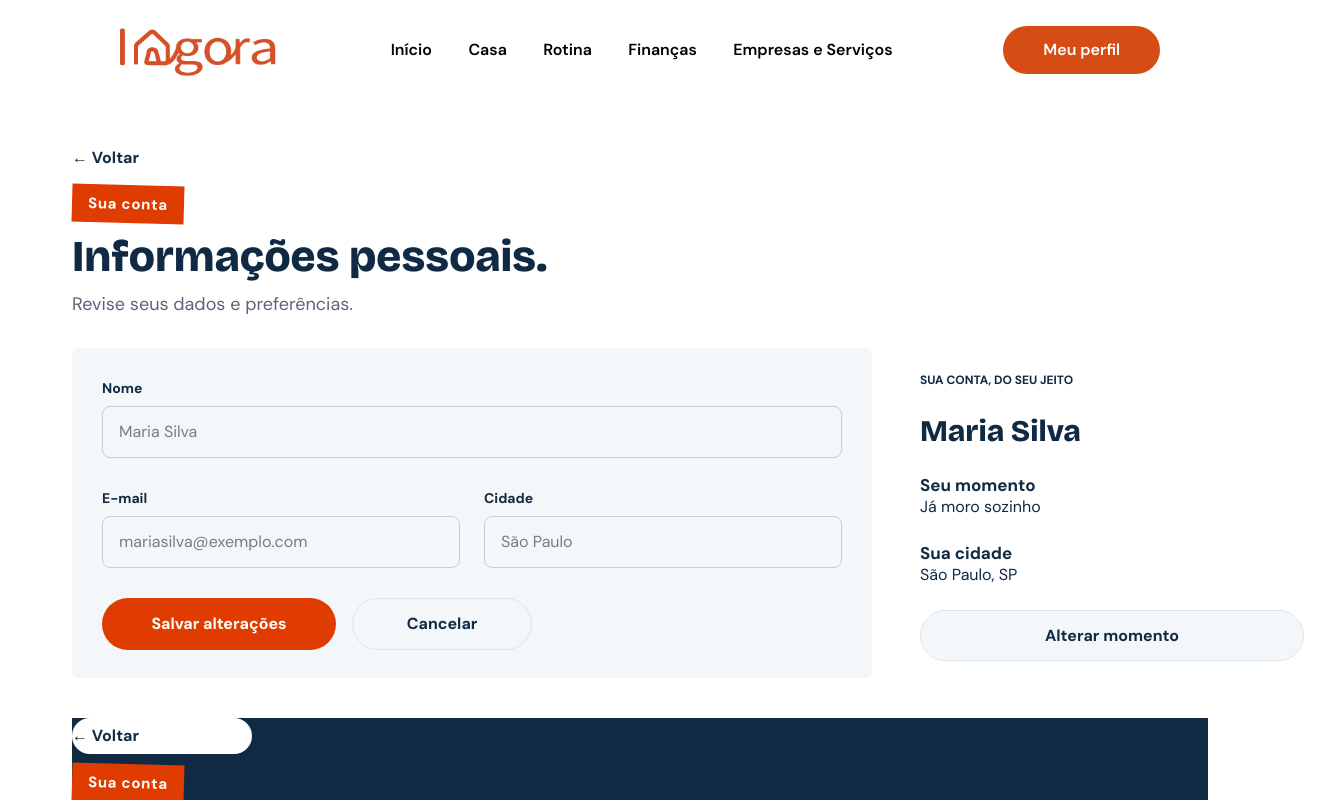
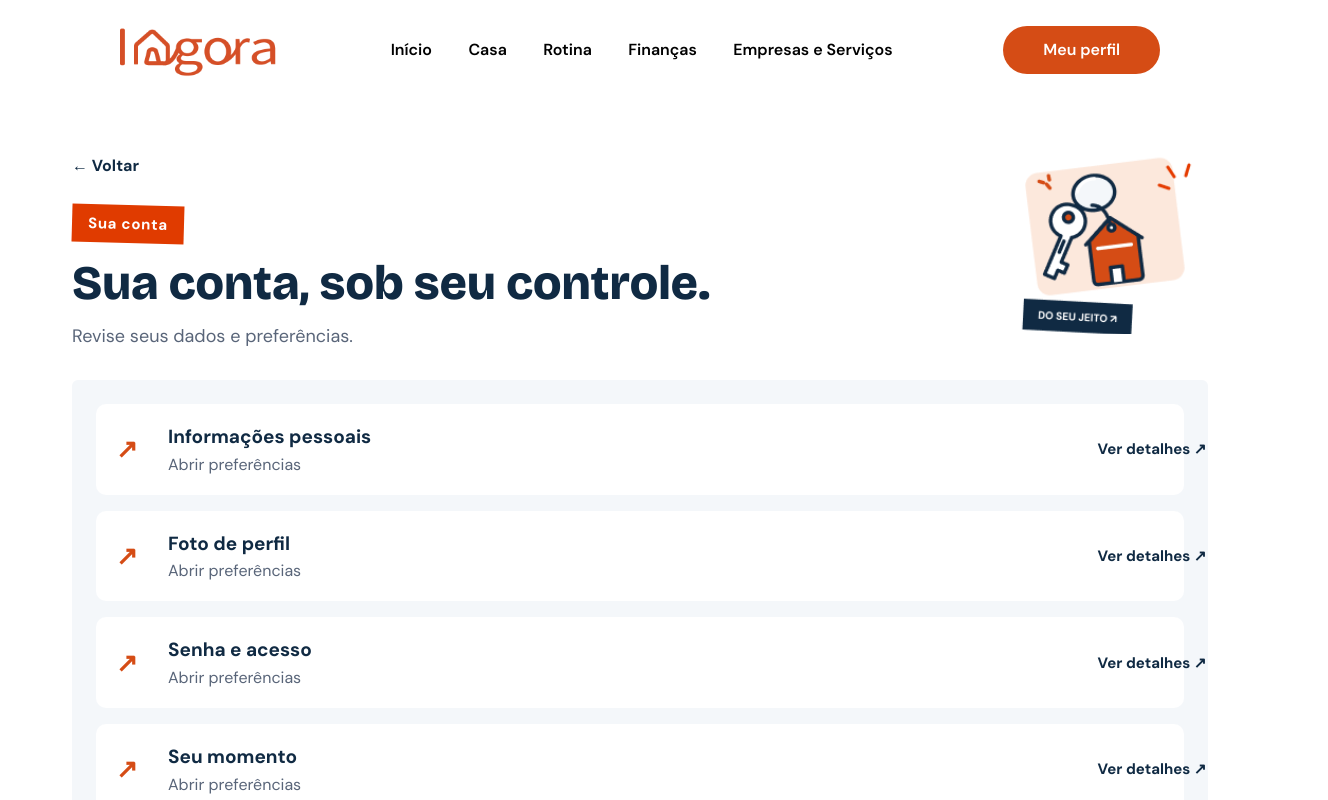
Before and after one commit to IAgoraApp/frontend, a React (Vite) app: page /perfil in a window 1280 px wide. Both pictures are taken after a click on the link "Alterar dados ↗". Shown: the top 800 px of the page, 1328 px wide, since content can reach past the window. Built offline with nearby package versions, Linux system fonts and the light colour scheme.

Commit message:
:sparkles: (PageSobcontrole) Page SobControle finalizada com sucesso

```diff
--- a/src/features/perfil/components/info_pessoais.jsx
+++ b/src/features/perfil/components/info_pessoais.jsx
@@ -1,9 +1,9 @@
 import Styles from '../styles/info_pessoais.module.css'
-export default function InfoPessoais({mudarView}) {
+export default function InfoPessoais() {
     return (
         <section className={Styles.informacao_usuario}>
             <div className={Styles.informacao_usuario1}>
-                <a href='#' className={Styles.botao_voltar} onClick={() => mudarView(1)}>
+                <a href='#' className={Styles.botao_voltar}>
                     <p className={Styles.pbotao_voltar}>
                         ← Voltar
                     </p>
--- a/src/features/perfil/components/sobcontrole.jsx
+++ b/src/features/perfil/components/sobcontrole.jsx
@@ -1,31 +1,239 @@
 import Styles from '../styles/sobcontrole.module.css'
-export default function SobControle() {
+import SeuJeito from '../assets/sobcontrole.png'
+export default function SobControle({ mudarView }) {
     return (
         <section className={Styles.sobcontrole}>
+            <div className={Styles.div1}>
+                <div className={Styles.div1_esquerda}>
 
-            <div className={Styles.momento_nav}>
-                <div className={Styles.informacao_usuario1}>
-                    <a href='#' className={Styles.botao_voltar}>
-                        <p className={Styles.pbotao_voltar}>
+                    <div className={Styles.div1_voltar}>
+                        <a href='#' className={Styles.div1_esquerda_link} onClick={() => mudarView(1)}>
                             ← Voltar
-                        </p>
-                    </a>
+                        </a>
+                    </div>
 
-                    <div className={Styles.suaconta}>
-                        <p className={Styles.sua_conta}>
+                    <div className={Styles.suaconta_sob}>
+                        <p className={Styles.sua_conta_sob}>
                             Sua conta
                         </p>
                     </div>
 
-                    <h3 className={Styles.sob_controle}>
+                    <h3 className={Styles.suas_informacoes_sob}>
                         Sua conta, sob seu controle.
                     </h3>
 
-                    <p className={Styles.revise}>
+                    <p className={Styles.revise_sob}>
                         Revise seus dados e preferências.
                     </p>
 
                 </div>
+
+                <div className={Styles.div1_direita}>
+                    <img src={SeuJeito} alt="Imagem de uma pessoa segurando um celular" className={Styles.div1_direita_img} />
+                </div>
+
+            </div>
+
+            <div className={Styles.div2}>
+                <div className={Styles.div2_cards}>
+                    <div className={Styles.div2_seta}>
+                        ↗
+                    </div>
+
+                    <div className={Styles.div2_text}>
+                        <h3 className={Styles.div2_text_h3}>
+                            Informações pessoais
+                        </h3>
+
+                        <p className={Styles.div2_text_p}>
+                            Abrir preferências
+                        </p>
+                    </div>
+
+                    <div className={Styles.div2_detalhes}>
+                        <a href='#' className={Styles.div2_text_link}>
+
+                            Ver detalhes ↗
+
+                        </a>
+                    </div>
+                </div>
+
+                <div className={Styles.div2_cards}>
+                    <div className={Styles.div2_seta}>
+                        ↗
+                    </div>
+
+                    <div className={Styles.div2_text}>
+                        <h3 className={Styles.div2_text_h3}>
+                            Foto de perfil
+                        </h3>
+
+                        <p className={Styles.div2_text_p}>
+                            Abrir preferências
+                        </p>
+                    </div>
+
+                    <div className={Styles.div2_detalhes}>
+                        <a href='#' className={Styles.div2_text_link}>
+
+                            Ver detalhes ↗
+
+                        </a>
+                    </div>
+                </div>
+
+                <div className={Styles.div2_cards}>
+                    <div className={Styles.div2_seta}>
+                        ↗
+                    </div>
+
+                    <div className={Styles.div2_text}>
+                        <h3 className={Styles.div2_text_h3}>
+                            Senha e acesso
+                        </h3>
+
+                        <p className={Styles.div2_text_p}>
+                            Abrir preferências
+                        </p>
+                    </div>
+
+                    <div className={Styles.div2_detalhes}>
+                        <a href='#' className={Styles.div2_text_link}>
+
+                            Ver detalhes ↗
+
+                        </a>
+                    </div>
+                </div>
+
+                <div className={Styles.div2_cards}>
+                    <div className={Styles.div2_seta}>
+                        ↗
+                    </div>
+
+                    <div className={Styles.div2_text}>
+                        <h3 className={Styles.div2_text_h3}>
+                            Seu momento
+                        </h3>
+
+                        <p className={Styles.div2_text_p}>
+                            Abrir preferências
+                        </p>
+                    </div>
+
+                    <div className={Styles.div2_detalhes}>
+                        <a href='#' className={Styles.div2_text_link}>
+
+                            Ver detalhes ↗
+
+                        </a>
+                    </div>
+                </div>
+
+                <div className={Styles.div2_cards}>
+                    <div className={Styles.div2_seta}>
+                        ↗
+                    </div>
+
+                    <div className={Styles.div2_text}>
+                        <h3 className={Styles.div2_text_h3}>
+                            Notificações
+                        </h3>
+
+                        <p className={Styles.div2_text_p}>
+                            Abrir preferências
+                        </p>
+                    </div>
+
+                    <div className={Styles.div2_detalhes}>
+                        <a href='#' className={Styles.div2_text_link}>
+
+                            Ver detalhes ↗
+
+                        </a>
+                    </div>
+                </div>
+
+                <div className={Styles.div2_cards}>
+                    <div className={Styles.div2_seta}>
+                        ↗
+                    </div>
+
+                    <div className={Styles.div2_text}>
+                        <h3 className={Styles.div2_text_h3}>
+                            Privacidade
+                        </h3>
+
+                        <p className={Styles.div2_text_p}>
+                            Abrir preferências
+                        </p>
+                    </div>
+
+                    <div className={Styles.div2_detalhes}>
+                        <a href='#' className={Styles.div2_text_link}>
+
+                            Ver detalhes ↗
+
+                        </a>
+                    </div>
+                </div>
+
+                <div className={Styles.div2_cards}>
+                    <div className={Styles.div2_seta}>
+                        ↗
+                    </div>
+
+                    <div className={Styles.div2_text}>
+                        <h3 className={Styles.div2_text_h3}>
+                            Minha residência
+                        </h3>
+
+                        <p className={Styles.div2_text_p}>
+                            Abrir preferências
+                        </p>
+                    </div>
+
+                    <div className={Styles.div2_detalhes}>
+                        <a href='#' className={Styles.div2_text_link}>
+
+                            Ver detalhes ↗
+
+                        </a>
+                    </div>
+                </div>
+
+                <div className={Styles.div2_cards}>
+                    <div className={Styles.div2_seta}>
+                        ↗
+                    </div>
+
+                    <div className={Styles.div2_text}>
+                        <h3 className={Styles.div2_text_h3}>
+                            Excluir minha conta
+                        </h3>
+
+                        <p className={Styles.div2_text_p}>
+                            Abrir preferências
+                        </p>
+                    </div>
+
+                    <div className={Styles.div2_detalhes}>
+                        <a href='#' className={Styles.div2_text_link}>
+
+                            Ver detalhes ↗
+
+                        </a>
+                    </div>
+                </div>
+            </div>
+
+            <div className={Styles.sairdaconta}>
+                <a href='#' className={Styles.sairdaconta_link}>
+                    <p className={Styles.sairdaconta_p}>
+                        Sair da conta
+                    </p>
+                </a>
             </div>
 
         </section>
--- a/src/features/perfil/perfil.jsx
+++ b/src/features/perfil/perfil.jsx
@@ -17,10 +17,9 @@ export default function Perfil() {
             view == 1 && (<MeuPerfil mudarView={setView} />)
         }
         {
-            view == 2 && (<InfoPessoais mudarView={setView} />)
+            view == 2 && (<SobControle mudarView={setView} />)
         }
 
-        <SobControle />
 
         <Footer />
 
--- a/src/features/perfil/styles/sobcontrole.module.css
+++ b/src/features/perfil/styles/sobcontrole.module.css
@@ -1,47 +1,40 @@
 .sobcontrole {
     display: flex;
     width: 100%;
-    height: 1000px;
     flex-direction: column;
     align-items: flex-start;
     gap: 32px;
     background: var(--color-white, #FFF);
 }
 
-.momento_nav {
+.div1 {
     display: flex;
     align-items: center;
     gap: 32px;
     align-self: stretch;
-    justify-content: center;
-    flex-direction: row;
-    background-color: #E03B00;
 }
 
-.informacao_usuario1 {
+.div1_esquerda {
     display: flex;
+    width: 70%;
     flex-direction: column;
     align-items: flex-start;
-    gap: 10px;
+    gap: 14px;
     flex: 1 0 0;
-    width: 10%;
-    background: #102A43;
-
 }
 
-.botao_voltar {
+.div1_voltar {
     display: flex;
     width: 180px;
-    height: 36px;
-    padding: 8px 0;
-    justify-content: center;
+    height: 52px;
+    padding: 14px 0;
     align-items: center;
     gap: 8px;
     border-radius: 26px;
     background: var(--color-white, #FFF);
 }
 
-.pbotao_voltar {
+.div1_esquerda_link {
     flex: 1 0 0;
     color: var(--color-navy, #102A43);
     font-family: "DM Sans";
@@ -51,11 +44,11 @@
     line-height: normal;
 }
 
-.pbotao_voltar:hover {
+.div1_esquerda_link:hover {
     color: var(--color-blue, #D54C15);
 }
 
-.suaconta {
+.suaconta_sob {
     display: flex;
     transform: rotate(1.6deg);
     padding: 9px 16px;
@@ -63,7 +56,7 @@
     background: #E03B00;
 }
 
-.sua_conta {
+.sua_conta_sob {
     align-self: stretch;
     color: #FFF;
     font-family: "DM Sans";
@@ -74,18 +67,18 @@
     letter-spacing: 0.72px;
 }
 
-.sob_controle {
+.suas_informacoes_sob {
     align-self: stretch;
     color: #102A43;
     font-family: "Bricolage Grotesque";
-    font-size: 44px;
+    font-size: 48px;
     font-style: normal;
     font-weight: 800;
     line-height: 110%;
-    /* 48.4px */
+    /* 52.8px */
 }
 
-.revise {
+.revise_sob {
     align-self: stretch;
     color: var(--color-muted, #596579);
     font-family: "DM Sans";
@@ -94,3 +87,138 @@
     font-weight: 400;
     line-height: normal;
 }
+
+.div1_direita {
+    width: 220px;
+    height: 180px;
+}
+
+.div1_direita_img {
+    width: 100%;
+    height: 100%;
+    object-fit: cover;
+}
+
+.div2 {
+    display: flex;
+    width: 100%;
+    padding: 24px;
+    flex-direction: column;
+    align-items: flex-start;
+    gap: 16px;
+    border-radius: 6px;
+    background: var(--color-neutral, #F4F7FA);
+}
+
+.div2_cards {
+    display: flex;
+    width: 100%;
+    padding: 20px;
+    align-items: center;
+    gap: 20px;
+    border-radius: 10px;
+    background: var(--color-white, #FFF);
+}
+
+.div2_seta {
+    width: 32px;
+    flex-shrink: 0;
+    color: var(--color-orange, #D54C15);
+    font-family: "DM Sans";
+    font-size: 26px;
+    font-style: normal;
+    font-weight: 700;
+    line-height: normal;
+}
+
+.div2_text {
+    width: 80%;
+    flex-shrink: 0;
+    display: flex;
+    flex-direction: column;
+    align-items: flex-start;
+    gap: 4px;
+}
+
+.div2_text_h3 {
+    align-self: stretch;
+    color: var(--color-navy, #102A43);
+    font-family: "DM Sans";
+    font-size: 19px;
+    font-style: normal;
+    font-weight: 700;
+    line-height: 135%;
+    /* 25.65px */
+}
+
+.div2_text_p {
+    align-self: stretch;
+    color: var(--color-muted, #596579);
+    font-family: "DM Sans";
+    font-size: 16px;
+    font-style: normal;
+    font-weight: 400;
+    line-height: normal;
+}
+
+.div2_detalhes {
+    display: flex;
+    width: 1248px;
+    padding: 10px;
+    align-items: center;
+    gap: 20px;
+}
+
+.div2_text_link {
+    width: 170px;
+    flex-shrink: 0;
+    color: var(--color-navy, #102A43);
+    text-align: right;
+    font-family: "DM Sans";
+    font-size: 15px;
+    font-style: normal;
+    font-weight: 700;
+    line-height: normal;
+}
+
+.div2_text_link:hover {
+    color: var(--color-blue, #D54C15);
+}
+
+.sairdaconta {
+    display: flex;
+    width: 100%;
+    flex-direction: column;
+    align-items: flex-start;
+    gap: 32px;
+    background: var(--color-white, #FFF);
+}
+
+.sairdaconta_link {
+    display: flex;
+    width: 194px;
+    height: 52px;
+    padding: 14px 24px;
+    justify-content: center;
+    align-items: center;
+    gap: 8px;
+    border-radius: 26px;
+    border: 1px solid #DBE5ED;
+    background: var(--color-neutral, #F4F7FA);
+}
+
+.sairdaconta_p {
+    flex: 1 0 0;
+    color: var(--color-navy, #102A43);
+    text-align: center;
+    font-family: "DM Sans";
+    font-size: 16px;
+    font-style: normal;
+    font-weight: 700;
+    line-height: normal;
+}
+
+.sairdaconta_link:hover {
+    background: #f3f3f3;
+    border: 1px solid #000000;
+}
```
Also changed, not shown: src/features/perfil/assets/sobcontrole.png (added).
